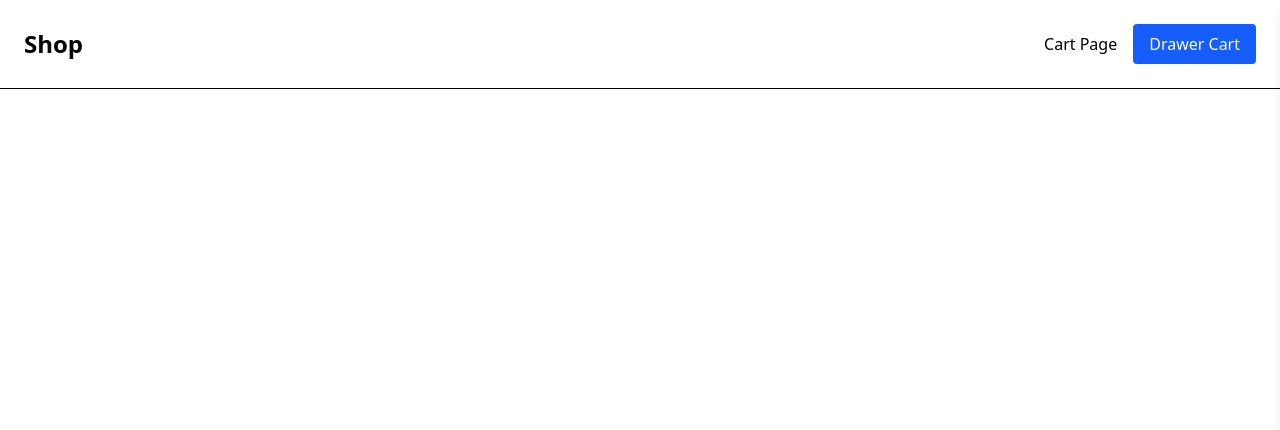
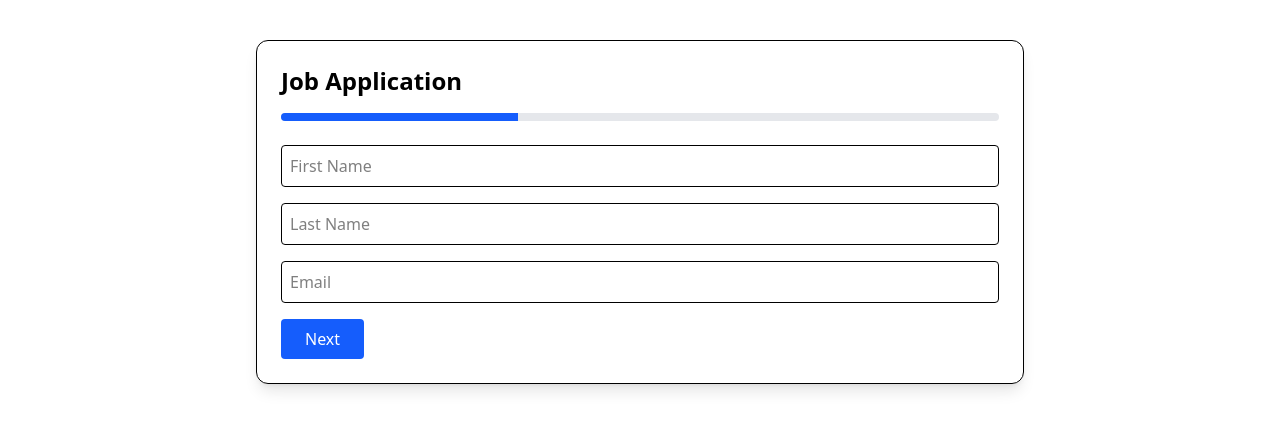
Before and after one commit to tangtnp/1ab1-react-profile, a React (Vite) app: page /apply/step-1 in a window 1280 px wide. Shown: the top 430 px of the page. Built offline with nearby package versions, Linux system fonts and the light colour scheme.

Commit message:
class2.4

```diff
--- a/src/App.jsx
+++ b/src/App.jsx
@@ -1,68 +1,21 @@
-import { BrowserRouter, Routes, Route, Link } from "react-router-dom";
-import { useState } from "react";
-
-import ProductCard from "./components/ProductCard";
-import CartDrawer from "./components/CartDrawer";
-import Cart from "./pages/Cart";
-import { products } from "./data/products";
-import { useCartStore } from "./store/useCartStore";
-
-const Shop = ({ onOpenDrawer }) => {
-  return (
-    <div className="grid grid-cols-1 md:grid-cols-3 gap-4">
-      {products.map((p) => (
-        <ProductCard key={p.id} product={p} />
-      ))}
-    </div>
-  );
-};
+import { BrowserRouter, Routes, Route, Navigate } from "react-router-dom";
+import FormLayout from "./layouts/FormLayout";
+import Step1 from "./pages/Step1";
+import Step2 from "./pages/Step2";
+import Review from "./pages/Review";
 
 function App() {
-  const [open, setOpen] = useState(false);
-
-  const cartCount = useCartStore((state) =>
-    state.cart.reduce((sum, i) => sum + i.quantity, 0)
-  );
-
   return (
     <BrowserRouter>
-      <div className="min-h-screen dark:bg-gray-900 dark:text-white">
-        {/* Navbar เดิม + เพิ่มลิงก์ไปหน้า cart */}
-        <nav className="p-6 flex justify-between items-center border-b dark:border-gray-700">
-          <Link to="/" className="text-2xl font-bold">Shop</Link>
+      <Routes>
+        <Route path="/" element={<Navigate to="/apply/step-1" />} />
 
-          <div className="flex items-center gap-4">
-            <Link
-              to="/cart"
-              className="hover:text-blue-600 dark:hover:text-blue-400 transition"
-            >
-              Cart Page
-            </Link>
-
-            <button
-              onClick={() => setOpen(true)}
-              className="relative px-4 py-2 bg-blue-600 text-white rounded"
-            >
-              Drawer Cart
-              {cartCount > 0 && (
-                <span className="absolute -top-2 -right-2 bg-red-500 text-xs rounded-full px-2">
-                  {cartCount}
-                </span>
-              )}
-            </button>
-          </div>
-        </nav>
-
-        <main className="p-6">
-          <Routes>
-            <Route path="/" element={<Shop onOpenDrawer={() => setOpen(true)} />} />
-            <Route path="/cart" element={<Cart />} />
-          </Routes>
-        </main>
-
-        {/* Drawer ยังอยู่เหมือนเดิม */}
-        <CartDrawer isOpen={open} onClose={() => setOpen(false)} />
-      </div>
+        <Route path="/apply" element={<FormLayout />}>
+          <Route path="step-1" element={<Step1 />} />
+          <Route path="step-2" element={<Step2 />} />
+          <Route path="review" element={<Review />} />
+        </Route>
+      </Routes>
     </BrowserRouter>
   );
 }
--- /dev/null
+++ b/src/layouts/FormLayout.jsx
@@ -0,0 +1,29 @@
+import { Outlet, useLocation } from "react-router-dom";
+
+const FormLayout = () => {
+  const location = useLocation();
+
+  const getProgress = () => {
+    if (location.pathname.includes("step-1")) return "33%";
+    if (location.pathname.includes("step-2")) return "66%";
+    return "100%";
+  };
+
+  return (
+    <div className="max-w-3xl mx-auto mt-10 p-6 border rounded-xl shadow-lg dark:border-gray-700">
+      <h2 className="text-2xl font-bold mb-4">Job Application</h2>
+
+      {/* Progress Bar */}
+      <div className="w-full bg-gray-200 h-2 rounded-full overflow-hidden mb-6">
+        <div
+          className="bg-blue-600 h-full transition-all duration-500"
+          style={{ width: getProgress() }}
+        />
+      </div>
+
+      <Outlet />
+    </div>
+  );
+};
+
+export default FormLayout;
--- /dev/null
+++ b/src/pages/Review.jsx
@@ -0,0 +1,41 @@
+import { useNavigate } from "react-router-dom";
+import { useFormStore } from "../store/useFormStore";
+
+const Review = () => {
+  const navigate = useNavigate();
+  const { formData, resetForm } = useFormStore();
+
+  const handleSubmit = () => {
+    alert("Application submitted!");
+    resetForm();
+    navigate("/apply/step-1");
+  };
+
+  return (
+    <div className="space-y-3">
+      {Object.entries(formData).map(([key, value]) => (
+        <div key={key} className="flex justify-between border-b py-1">
+          <span className="font-medium">{key}</span>
+          <span>{value}</span>
+        </div>
+      ))}
+
+      <div className="flex justify-between mt-4">
+        <button
+          onClick={() => navigate("/apply/step-2")}
+          className="px-4 py-2 border rounded"
+        >
+          Back
+        </button>
+        <button
+          onClick={handleSubmit}
+          className="px-6 py-2 bg-green-600 text-white rounded"
+        >
+          Confirm & Submit
+        </button>
+      </div>
+    </div>
+  );
+};
+
+export default Review;
--- /dev/null
+++ b/src/pages/Step1.jsx
@@ -0,0 +1,47 @@
+import { useNavigate } from "react-router-dom";
+import { useFormStore } from "../store/useFormStore";
+
+const Step1 = () => {
+  const navigate = useNavigate();
+  const { formData, updateFormData } = useFormStore();
+
+  const handleNext = () => {
+    if (!formData.firstName || !formData.email) {
+      alert("Please fill required fields");
+      return;
+    }
+    navigate("/apply/step-2");
+  };
+
+  return (
+    <div className="space-y-4">
+      <input
+        className="w-full p-2 border rounded"
+        placeholder="First Name"
+        value={formData.firstName}
+        onChange={(e) => updateFormData({ firstName: e.target.value })}
+      />
+      <input
+        className="w-full p-2 border rounded"
+        placeholder="Last Name"
+        value={formData.lastName}
+        onChange={(e) => updateFormData({ lastName: e.target.value })}
+      />
+      <input
+        className="w-full p-2 border rounded"
+        placeholder="Email"
+        value={formData.email}
+        onChange={(e) => updateFormData({ email: e.target.value })}
+      />
+
+      <button
+        onClick={handleNext}
+        className="bg-blue-600 text-white px-6 py-2 rounded"
+      >
+        Next
+      </button>
+    </div>
+  );
+};
+
+export default Step1;
--- /dev/null
+++ b/src/pages/Step2.jsx
@@ -0,0 +1,46 @@
+import { useNavigate } from "react-router-dom";
+import { useFormStore } from "../store/useFormStore";
+
+const Step2 = () => {
+  const navigate = useNavigate();
+  const { formData, updateFormData } = useFormStore();
+
+  // Guard: ถ้าไม่ได้กรอก Step 1
+  if (!formData.email) {
+    navigate("/apply/step-1");
+  }
+
+  return (
+    <div className="space-y-4">
+      <textarea
+        className="w-full p-2 border rounded"
+        placeholder="Experience"
+        value={formData.experience}
+        onChange={(e) => updateFormData({ experience: e.target.value })}
+      />
+      <textarea
+        className="w-full p-2 border rounded"
+        placeholder="Skills"
+        value={formData.skills}
+        onChange={(e) => updateFormData({ skills: e.target.value })}
+      />
+
+      <div className="flex justify-between">
+        <button
+          onClick={() => navigate("/apply/step-1")}
+          className="px-4 py-2 border rounded"
+        >
+          Back
+        </button>
+        <button
+          onClick={() => navigate("/apply/review")}
+          className="px-4 py-2 bg-blue-600 text-white rounded"
+        >
+          Review
+        </button>
+      </div>
+    </div>
+  );
+};
+
+export default Step2;
--- /dev/null
+++ b/src/store/useFormStore.js
@@ -0,0 +1,28 @@
+import { create } from "zustand";
+
+export const useFormStore = create((set) => ({
+  formData: {
+    firstName: "",
+    lastName: "",
+    email: "",
+    experience: "",
+    skills: "",
+  },
+
+  // update แบบ partial
+  updateFormData: (data) =>
+    set((state) => ({
+      formData: { ...state.formData, ...data },
+    })),
+
+  resetForm: () =>
+    set({
+      formData: {
+        firstName: "",
+        lastName: "",
+        email: "",
+        experience: "",
+        skills: "",
+      },
+    }),
+}));
```
